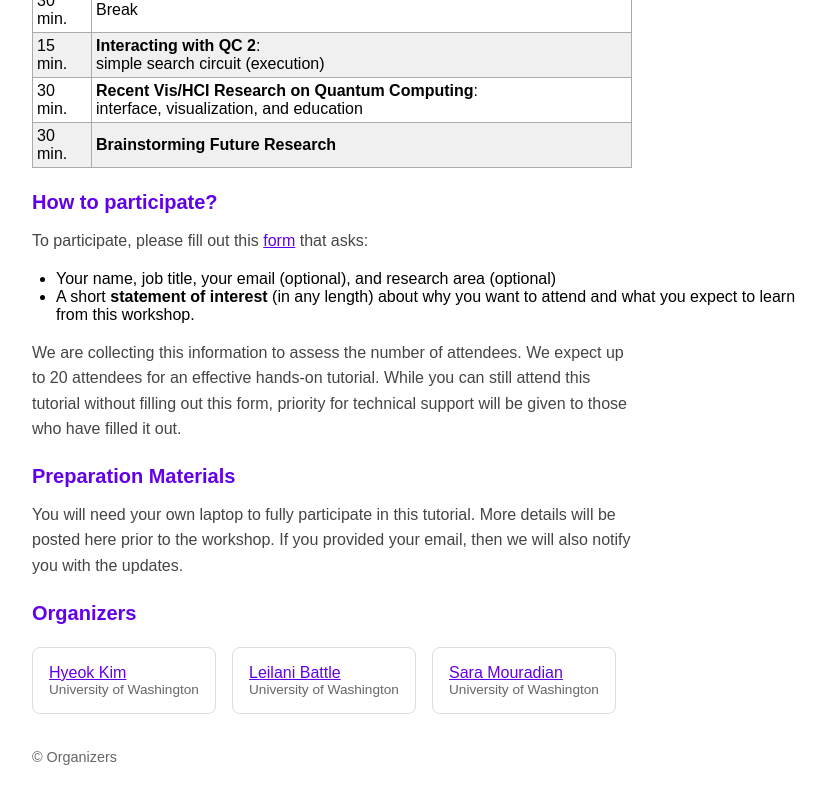
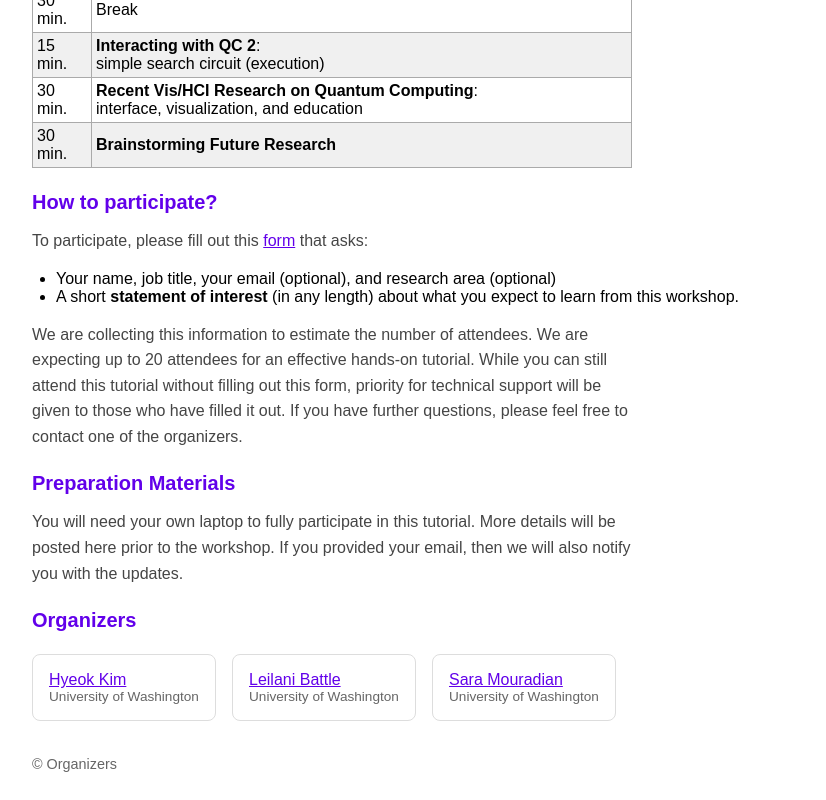
Before and after one commit to hqci-tutorial/hqci-tutorial.github.io, a SvelteKit app: page / in a window 1280 px wide. Shown: the part 793-1593 px from the top of the page, without its empty margins (224-1050 px from the left). Built offline with nearby package versions, Linux system fonts and the light colour scheme.

Commit message:
instruction update

```diff
--- a/src/routes/+page.svelte
+++ b/src/routes/+page.svelte
@@ -107,15 +107,16 @@
       Your name, job title, your email (optional), and research area (optional)
     </li>
     <li>
-      A short <strong>statement of interest</strong> (in any length) about why you
-      want to attend and what you expect to learn from this workshop.
+      A short <strong>statement of interest</strong> (in any length) about what you
+      expect to learn from this workshop.
     </li>
   </ul>
   <p>
-    We are collecting this information to assess the number of attendees. We
-    expect up to 20 attendees for an effective hands-on tutorial. While you can
-    still attend this tutorial without filling out this form, priority for
-    technical support will be given to those who have filled it out.
+    We are collecting this information to estimate the number of attendees. We
+    are expecting up to 20 attendees for an effective hands-on tutorial. While
+    you can still attend this tutorial without filling out this form, priority
+    for technical support will be given to those who have filled it out. If you
+    have further questions, please feel free to contact one of the organizers.
   </p>
 
   <h2><span>Preparation Materials</span></h2>
```
